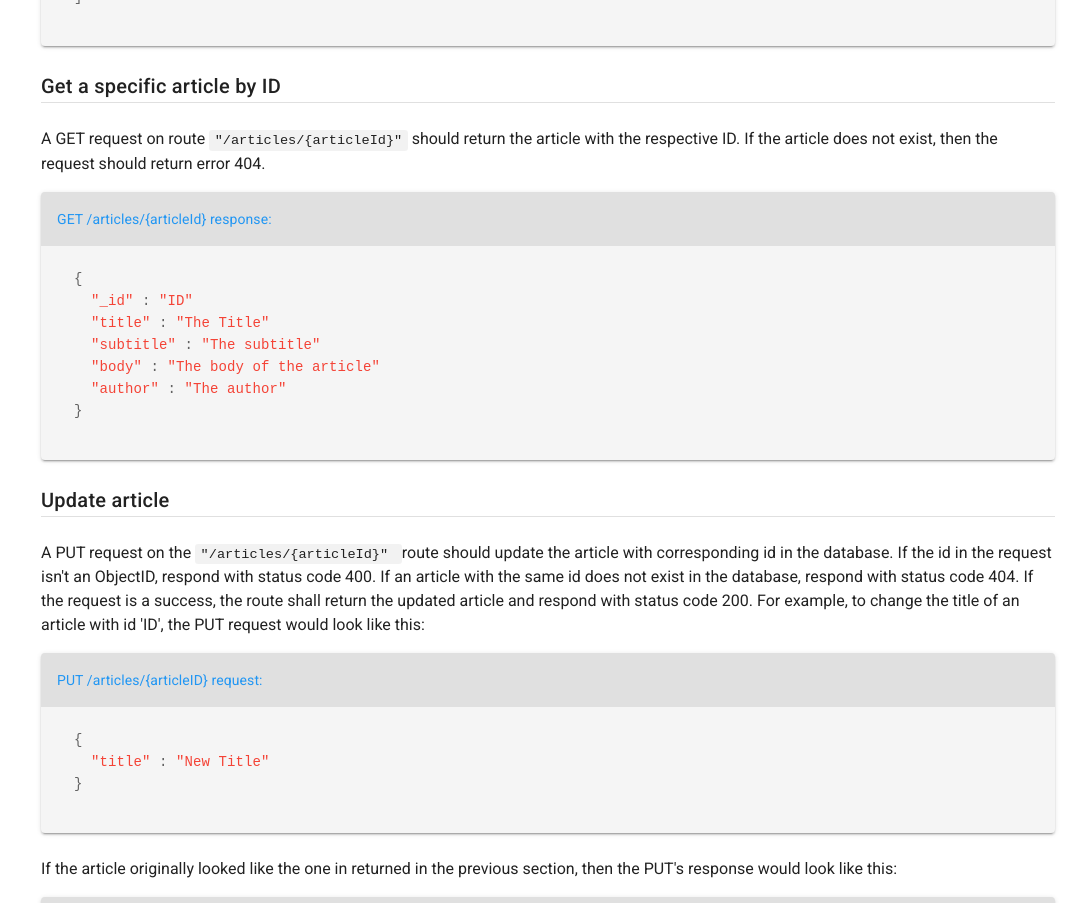
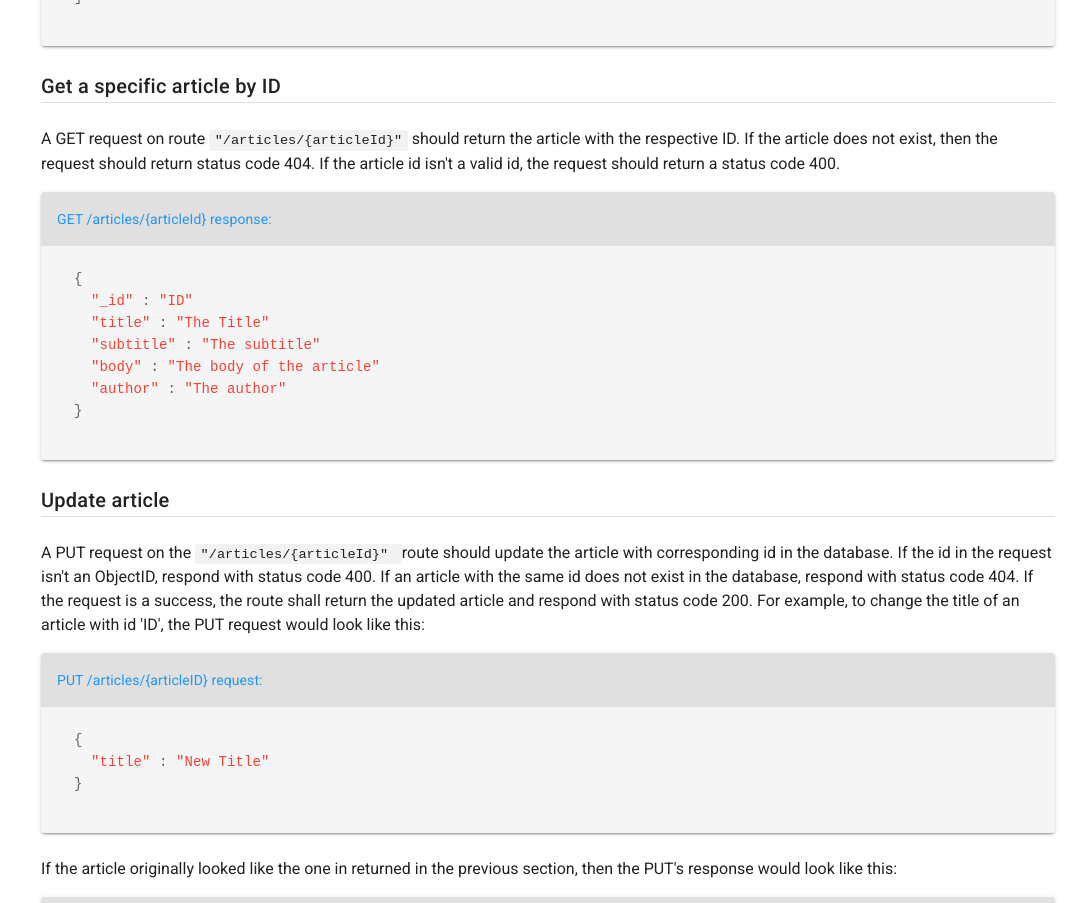
Before and after one commit to Compete-McGill/techgames-challenge-ui, a Vue app: page /tasks in a window 1280 px wide. Shown: the part 2120-3023 px from the top of the page, without its empty margins (201-1280 px from the left). Built offline with nearby package versions, Linux system fonts and the light colour scheme; no server answers; what vue-authenticate would draw is missing.

Commit message:
Add 400 error message to get article by id

```diff
--- a/src/views/Tasks/index.vue
+++ b/src/views/Tasks/index.vue
@@ -176,7 +176,8 @@
         <p>
           A GET request on route <code>"/articles/{articleId}"</code> should
           return the article with the respective ID. If the article does not
-          exist, then the request should return error 404.
+          exist, then the request should return status code 404. If the article
+          id isn't a valid id, the request should return a status code 400.
         </p>
 
         <v-card class="grey lighten-4">
```
